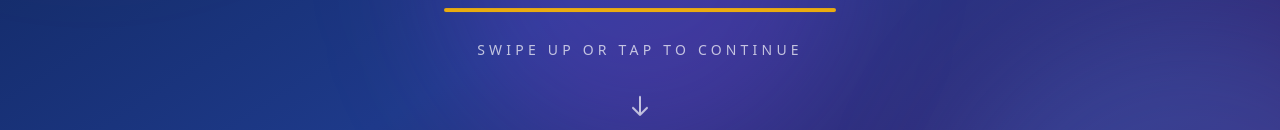
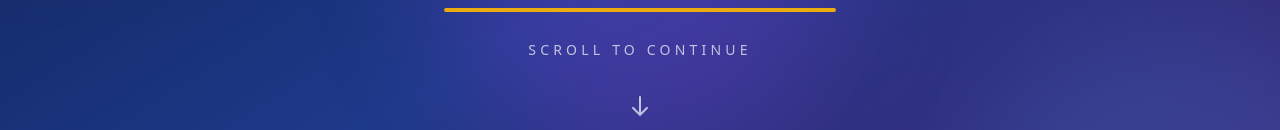
Before and after one commit to acurra3398/gavin-4-smob, a Next.js app: page / in a window 1280 px wide. Shown: the part 440-570 px from the top of the page. Built offline with nearby package versions, Linux system fonts and the light colour scheme; no server answers.

Commit message:
Fix intro banner scroll interception with sticky layout

```diff
--- a/components/IntroOverlay.tsx
+++ b/components/IntroOverlay.tsx
@@ -1,114 +1,49 @@
 "use client";
 
-import { useCallback, useEffect, useRef, useState } from "react";
+import { useEffect, useState } from "react";
 
 export function IntroOverlay() {
+  const [isMobile, setIsMobile] = useState(false);
+  const [mounted, setMounted] = useState(false);
   const [progress, setProgress] = useState(0);
-  const [dismissed, setDismissed] = useState(false);
-  const [isMobile, setIsMobile] = useState(false);
-  const [checked, setChecked] = useState(false);
-  const offsetRef = useRef(0);
-  const touchYRef = useRef<number | null>(null);
-  const overlayRef = useRef<HTMLDivElement>(null);
 
   useEffect(() => {
     const mq = window.matchMedia("(max-width: 767px)");
     setIsMobile(mq.matches);
-    setChecked(true);
+    setMounted(true);
   }, []);
 
-  const advance = useCallback(
-    (delta: number) => {
-      const next = Math.max(0, offsetRef.current + delta);
-      offsetRef.current = next;
-      const p = Math.min(1, next / window.innerHeight);
+  useEffect(() => {
+    if (!mounted || isMobile) return;
+    const onScroll = () => {
+      const h = window.innerHeight;
+      const p = Math.min(1, Math.max(0, window.scrollY / h));
       setProgress(p);
-      if (p >= 1) setDismissed(true);
-    },
-    [],
-  );
+    };
+    onScroll();
+    window.addEventListener("scroll", onScroll, { passive: true });
+    return () => window.removeEventListener("scroll", onScroll);
+  }, [mounted, isMobile]);
 
-  useEffect(() => {
-    if (dismissed || !checked || isMobile) return;
+  if (!mounted || isMobile) return null;
 
-    const prevBodyOverflow = document.body.style.overflow;
-    const prevHtmlOverflow = document.documentElement.style.overflow;
-    document.body.style.overflow = "hidden";
-    document.documentElement.style.overflow = "hidden";
-    window.scrollTo(0, 0);
-
-    const el = overlayRef.current;
-
-    const onWheel = (e: WheelEvent) => {
-      e.preventDefault();
-      advance(e.deltaY);
-    };
-
-    const onTouchStart = (e: TouchEvent) => {
-      touchYRef.current = e.touches[0]?.clientY ?? null;
-    };
-
-    const onTouchMove = (e: TouchEvent) => {
-      if (touchYRef.current == null) return;
-      const y = e.touches[0]?.clientY ?? touchYRef.current;
-      const delta = (touchYRef.current - y) * 2;
-      touchYRef.current = y;
-      advance(delta);
-    };
-
-    const onKey = (e: KeyboardEvent) => {
-      if (
-        e.key === "ArrowDown" ||
-        e.key === "PageDown" ||
-        e.key === " " ||
-        e.key === "Enter"
-      ) {
-        e.preventDefault();
-        advance(window.innerHeight);
-      }
-    };
-
-    // Attach wheel/touch to the overlay element so passive:false works reliably
-    el?.addEventListener("wheel", onWheel, { passive: false });
-    el?.addEventListener("touchstart", onTouchStart, { passive: true });
-    el?.addEventListener("touchmove", onTouchMove, { passive: false });
-    window.addEventListener("keydown", onKey);
-
-    return () => {
-      el?.removeEventListener("wheel", onWheel);
-      el?.removeEventListener("touchstart", onTouchStart);
-      el?.removeEventListener("touchmove", onTouchMove);
-      window.removeEventListener("keydown", onKey);
-      document.body.style.overflow = prevBodyOverflow;
-      document.documentElement.style.overflow = prevHtmlOverflow;
-    };
-  }, [dismissed, advance, checked, isMobile]);
-
-  if (dismissed || !checked || isMobile) return null;
+  const opacity = Math.max(0, 1 - progress * 1.3);
+  const scale = 1 - progress * 0.08;
 
   return (
-    <div
-      ref={overlayRef}
-      aria-hidden={progress >= 1}
-      className="fixed inset-0 z-[100] flex items-center justify-center bg-gradient-to-br from-[#0b1e4d] via-[#1e3a8a] to-[#3b1d6b] overflow-hidden"
-      style={{
-        touchAction: "none",
-        transform: `translate3d(0, ${-progress * 100}vh, 0)`,
-        opacity: 1 - progress * 0.5,
-        willChange: "transform, opacity",
-      }}
-      onClick={() => advance(window.innerHeight)}
-    >
-      {/* Blobs — hidden on mobile via CSS */}
+    <section className="relative h-screen" aria-label="Intro">
+      {/* Sticky inner — stays pinned during the 100vh scroll room, then
+          scrolls away naturally. No fixed positioning = no wheel event issues. */}
+      <div className="sticky top-0 h-screen w-full flex items-center justify-center bg-gradient-to-br from-[#0b1e4d] via-[#1e3a8a] to-[#3b1d6b] overflow-hidden">
         <div className="intro-blob absolute -top-40 -left-40 w-[500px] h-[500px] rounded-full bg-amber-400/20 blur-3xl animate-blob" />
         <div className="intro-blob absolute -bottom-40 -right-40 w-[500px] h-[500px] rounded-full bg-blue-400/20 blur-3xl animate-blob animation-delay-2000" />
         <div className="intro-blob absolute top-1/2 left-1/2 w-[400px] h-[400px] -translate-x-1/2 -translate-y-1/2 rounded-full bg-purple-500/20 blur-3xl animate-blob animation-delay-4000" />
 
         <div
           className="relative text-center px-6"
-        style={{ transform: `scale(${1 - progress * 0.08})` }}
+          style={{ opacity, transform: `scale(${scale})` }}
         >
-        <h1 className="text-4xl md:text-8xl font-black tracking-tight text-white animate-fade-up">
+          <h1 className="text-5xl md:text-8xl font-black tracking-tight text-white animate-fade-up">
             Your voice
             <span className="mt-1 block">
               <span className="relative inline-block">
@@ -122,10 +57,10 @@ export function IntroOverlay() {
               </span>
             </span>
           </h1>
-        <p className="mt-6 md:mt-8 text-white/70 text-xs md:text-sm uppercase tracking-[0.3em] animate-fade-up animation-delay-500">
-          Swipe up or tap to continue
+          <p className="mt-8 text-white/70 text-sm uppercase tracking-[0.3em] animate-fade-up animation-delay-500">
+            Scroll to continue
           </p>
-        <div className="mt-4 md:mt-6 flex justify-center animate-bounce-slow">
+          <div className="mt-6 flex justify-center animate-bounce-slow">
             <svg
               className="w-6 h-6 text-white/70"
               fill="none"
@@ -142,5 +77,6 @@ export function IntroOverlay() {
           </div>
         </div>
       </div>
+    </section>
   );
 }
```
Lines whose indentation alone changed are shown as unchanged.
